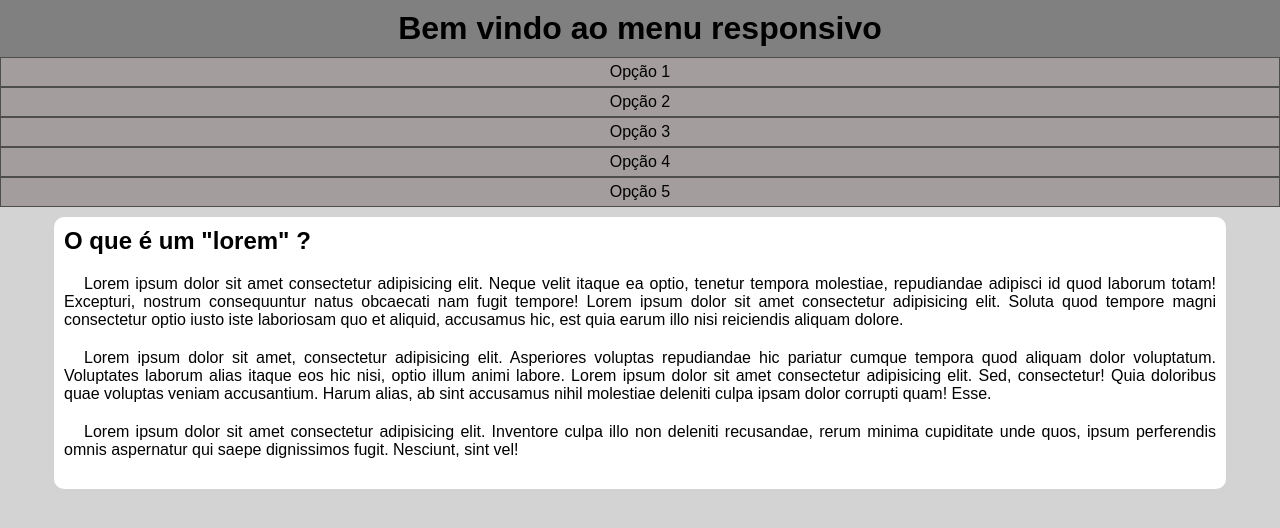
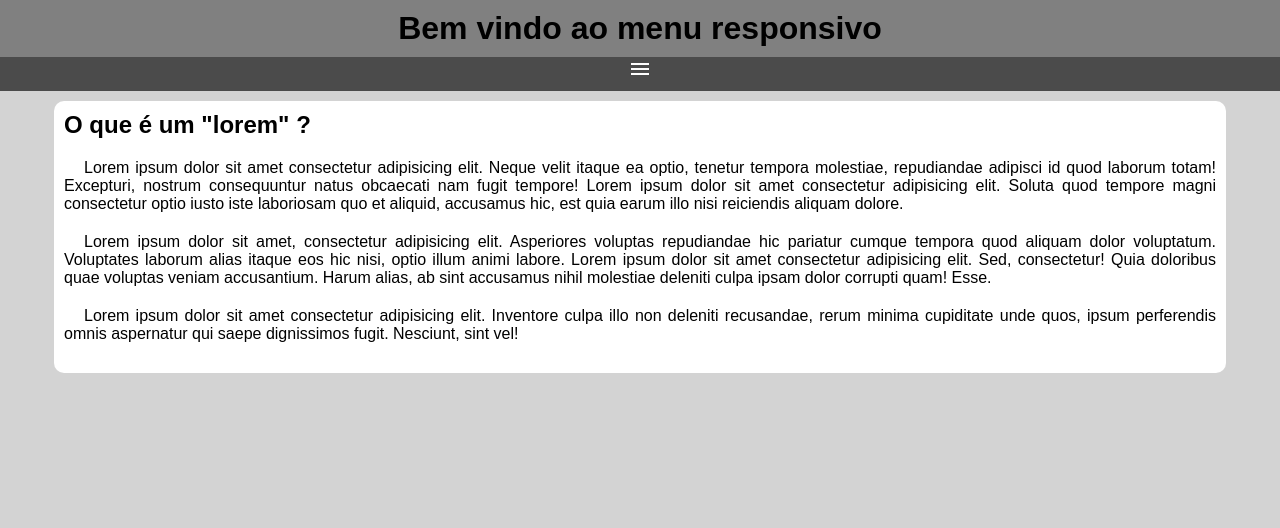
Before and after one commit to JayXani/Html-CSS, a PHP site: page / in a window 1280 px wide. Shown: the top 528 px of the page. Run offline with PHP 8.4, Linux system fonts and the light colour scheme.

Commit message:
Update exercice 'mediaQuery005'

```diff
--- a/Html-MOD4/aula25/mediaQuerie005/estilos/tyle.css
+++ b/Html-MOD4/aula25/mediaQuerie005/estilos/tyle.css
@@ -18,7 +18,19 @@ header > h1{
 
 menu{
 
+    display: none;
+}
+span#menu_burguer{
+    background-color: rgb(75, 75, 75);
     display: block;
+    color:white;
+    text-align: center;
+    padding-bottom: 10px;
+}
+span#menu_burguer:hover{
+    background-color: rgb(218, 206, 206);
+    color:black;
+    cursor:pointer;
 }
 
 li{
--- a/Html-MOD4/aula25/mediaQuerie005/index.html
+++ b/Html-MOD4/aula25/mediaQuerie005/index.html
@@ -6,11 +6,13 @@
     <meta name="viewport" content="width=device-width, initial-scale=1.0">
     <title>Medias Queries</title>
     <link rel="stylesheet" href="estilos/tyle.css">
+    <link href="https://fonts.googleapis.com/icon?family=Material+Icons" rel="stylesheet"> <!--Link para acessar os icones do google-->
 </head>
 <body>
     <header>
         <h1>Bem vindo ao menu responsivo</h1>
-        <menu>
+        <span id = "menu_burguer" class="material-icons" onclick="clickMenu()">menu</span> <!--Icone retirado do servidor do google-->
+        <menu id = "itens">
             <ul>
                 <li><a href="#">Opção 1</a></li>
                 <li><a href="#">Opção 2</a></li>
@@ -43,9 +45,15 @@
         </article>
 
     </main>
+    <script>
+        function clickMenu(){
+            if(itens.style.display == 'block'){
+                itens.style.display = 'none';
+            }else{
+                itens.style.display = 'block';
+            }
+        }
 
-    <footer>
-
-    </footer>
+    </script>
 </body>
 </html>
```
